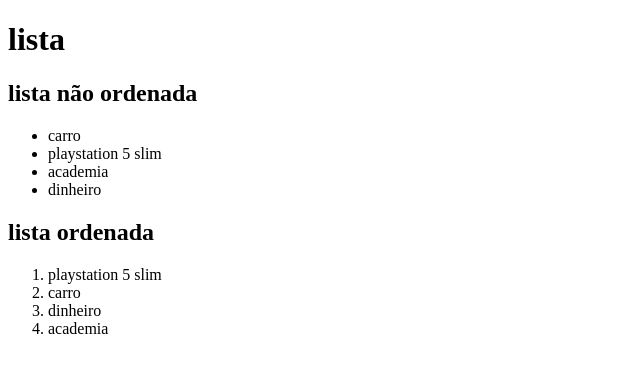
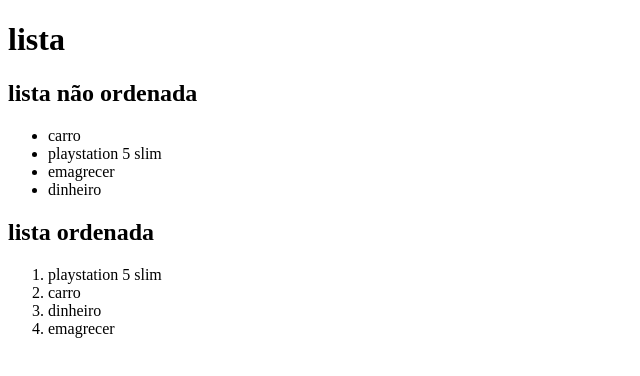
Before and after one commit to iogocc/iogocc, a plain HTML site: page index.html in a window 1280 px wide. Shown: the full height of the page, 0-640 px from the left. Drawn offline with Linux system fonts and the light colour scheme.

Commit message:
trocado de academia para emagrecer

```diff
--- a/index.html
+++ b/index.html
@@ -12,7 +12,7 @@
     <ul>
         <li>carro</li>
         <li>playstation 5 slim</li>
-        <li>academia</li>
+        <li>emagrecer</li>
         <li>dinheiro</li>
     </ul>
 
@@ -21,7 +21,7 @@
         <li>playstation 5 slim</li>
         <li>carro</li>
         <li>dinheiro</li>
-        <li>academia</li>
+        <li>emagrecer</li>
     </ol>
 </body>
 </html>
```
